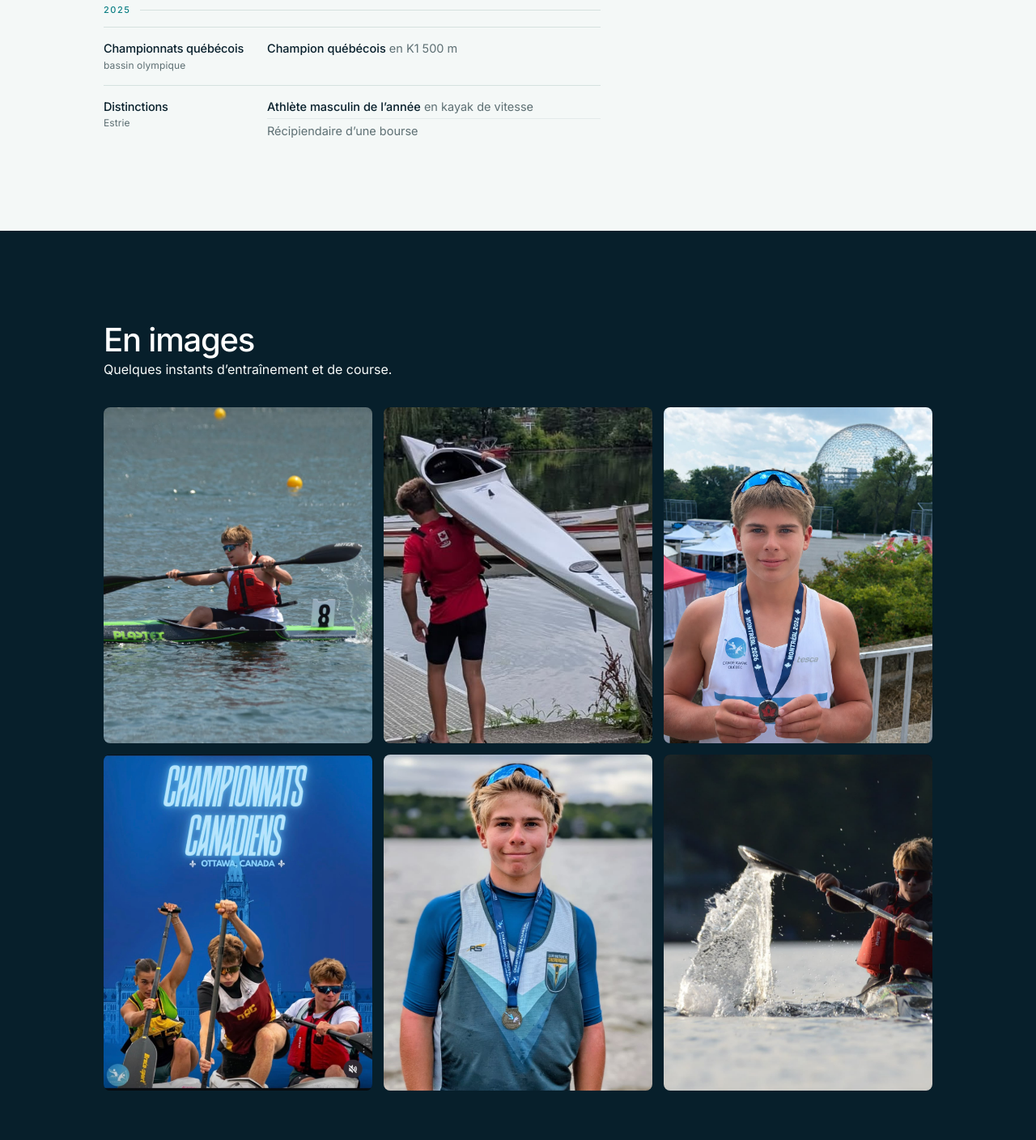
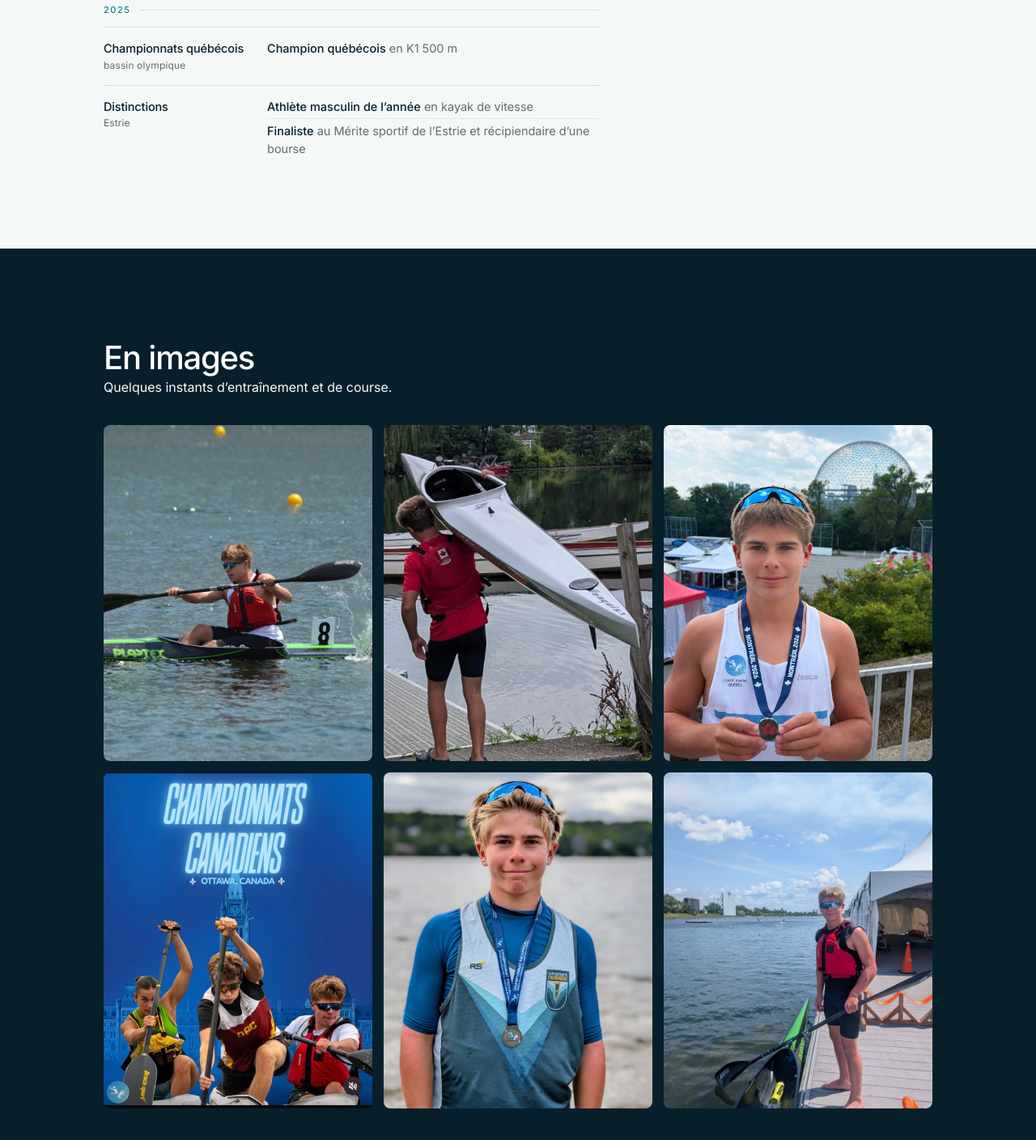
Before and after one commit to JupomIII/laurent-pomerleau, a plain HTML site: page index.html in a window 1280 px wide. Shown: the part 2300-3708 px from the top of the page at 81% size. Drawn offline with Linux system fonts and the light colour scheme.

Commit message:
Photo retouchée retirée de la galerie et distinctions 2025 complétées
La photo marquée Photoshop Express est remplacée par le portrait sur le quai, et le palmarès 2025 mentionne la finale au Mérite sportif de l'Estrie.

```diff
--- a/index.html
+++ b/index.html
@@ -9,7 +9,7 @@
       content="Portfolio sportif — le parcours, les résultats et les photos d’un athlète de kayak de vitesse"
     />
     <title>Laurent Pomerleau — Kayak de vitesse</title>
-    <link rel="stylesheet" href="style.css?v=16" />
+    <link rel="stylesheet" href="style.css?v=17" />
   </head>
   <body>
     <header class="site-header" id="top">
@@ -146,7 +146,9 @@
                 <h3>Distinctions <span>Estrie</span></h3>
                 <ul>
                   <li><strong>Athlète masculin de l’année</strong> en kayak de vitesse</li>
-                  <li>Récipiendaire d’une bourse</li>
+                  <li>
+                    <strong>Finaliste</strong> au Mérite sportif de l’Estrie et récipiendaire d’une bourse
+                  </li>
                 </ul>
               </div>
             </div>
@@ -207,8 +209,8 @@
             </figure>
             <figure class="reveal">
               <img
-                src="assets/photos/pagaie.jpeg"
-                alt="Laurent Pomerleau les deux mains sur la pagaie, éclaboussures autour du kayak"
+                src="assets/photos/portrait.jpeg"
+                alt="Laurent Pomerleau debout sur le quai, kayak à la main"
                 loading="lazy"
               />
             </figure>
```
